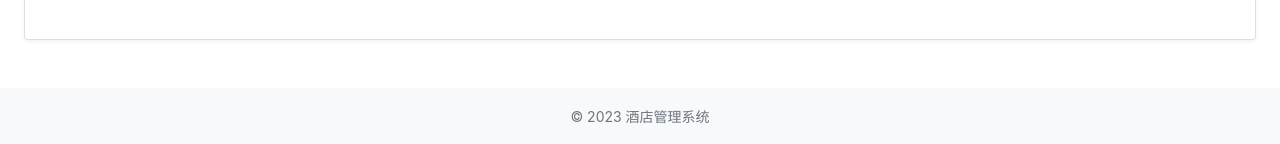
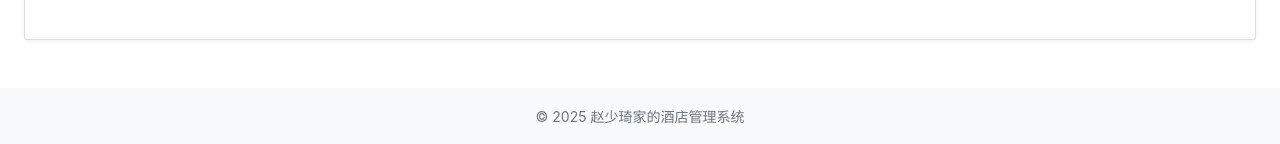
Before and after one commit to Xing0317/hotail, a Flask app: page / in a window 1280 px wide. Shown: the part 1013-1157 px from the top of the page. Run offline with Flask 3, Linux system fonts and the light colour scheme; the visitor is signed in with stand-in values (Sample User, id 1); data comes from the database, SQL or seed files in the repository; some libraries are stand-ins or nearby versions.

Commit message:
完善README

```diff
--- a/app/templates/base.html
+++ b/app/templates/base.html
@@ -105,7 +105,7 @@
     <!-- Footer -->
     <footer class="mt-5 py-3 bg-light text-center">
         <div class="container">
-            <small class="text-muted">© 2023 酒店管理系统</small>
+            <small class="text-muted">© 2025 赵少琦家的酒店管理系统</small>
         </div>
     </footer>
 
```
Also changed, not shown: README.md, app/static/images/check_in.jpg (added), app/static/images/index.jpg (added), app/static/images/login.png (added), app/static/images/record.jpg (added), app/static/images/room.png (added), app/static/images/statistics.jpg (added).
